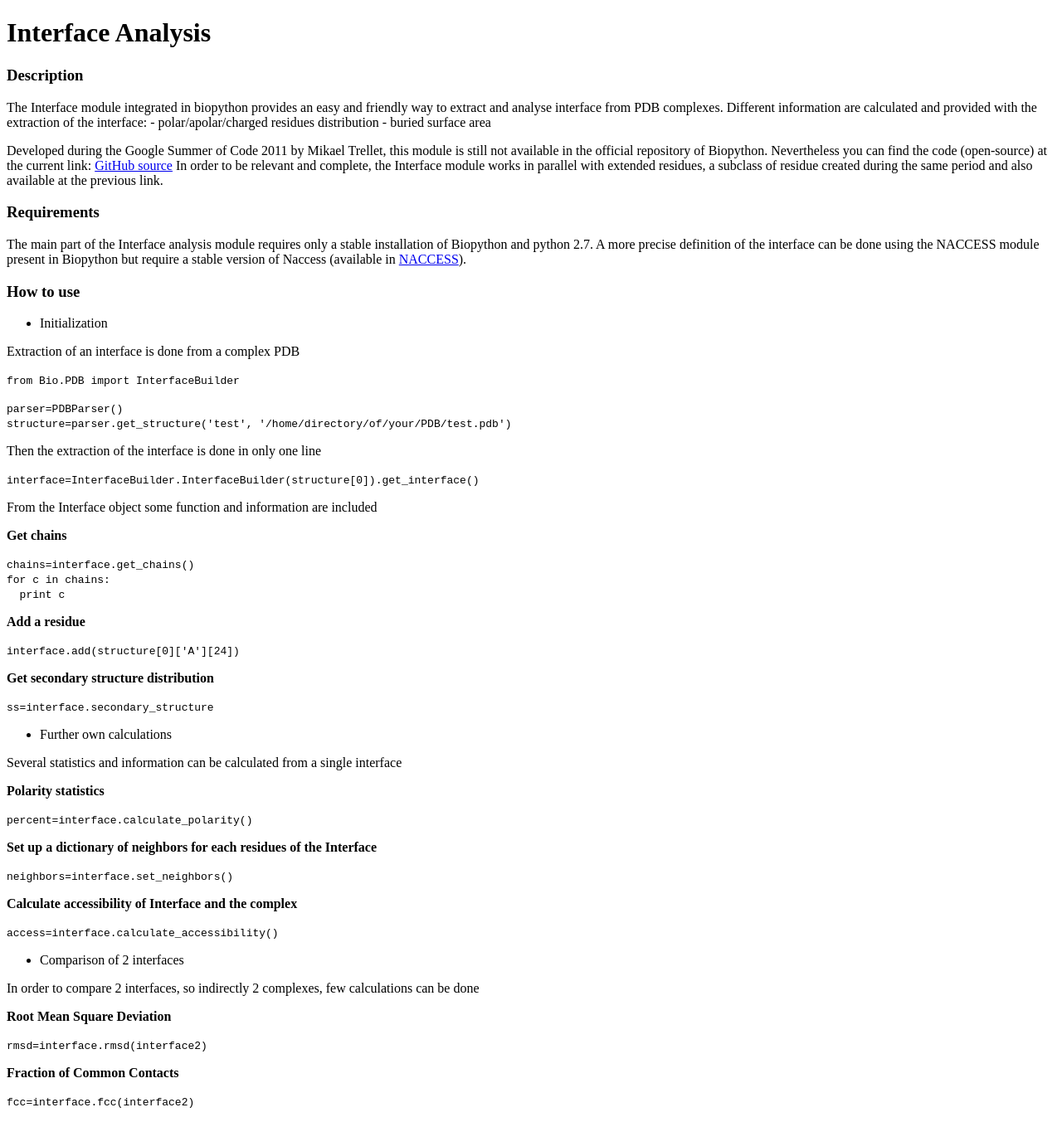
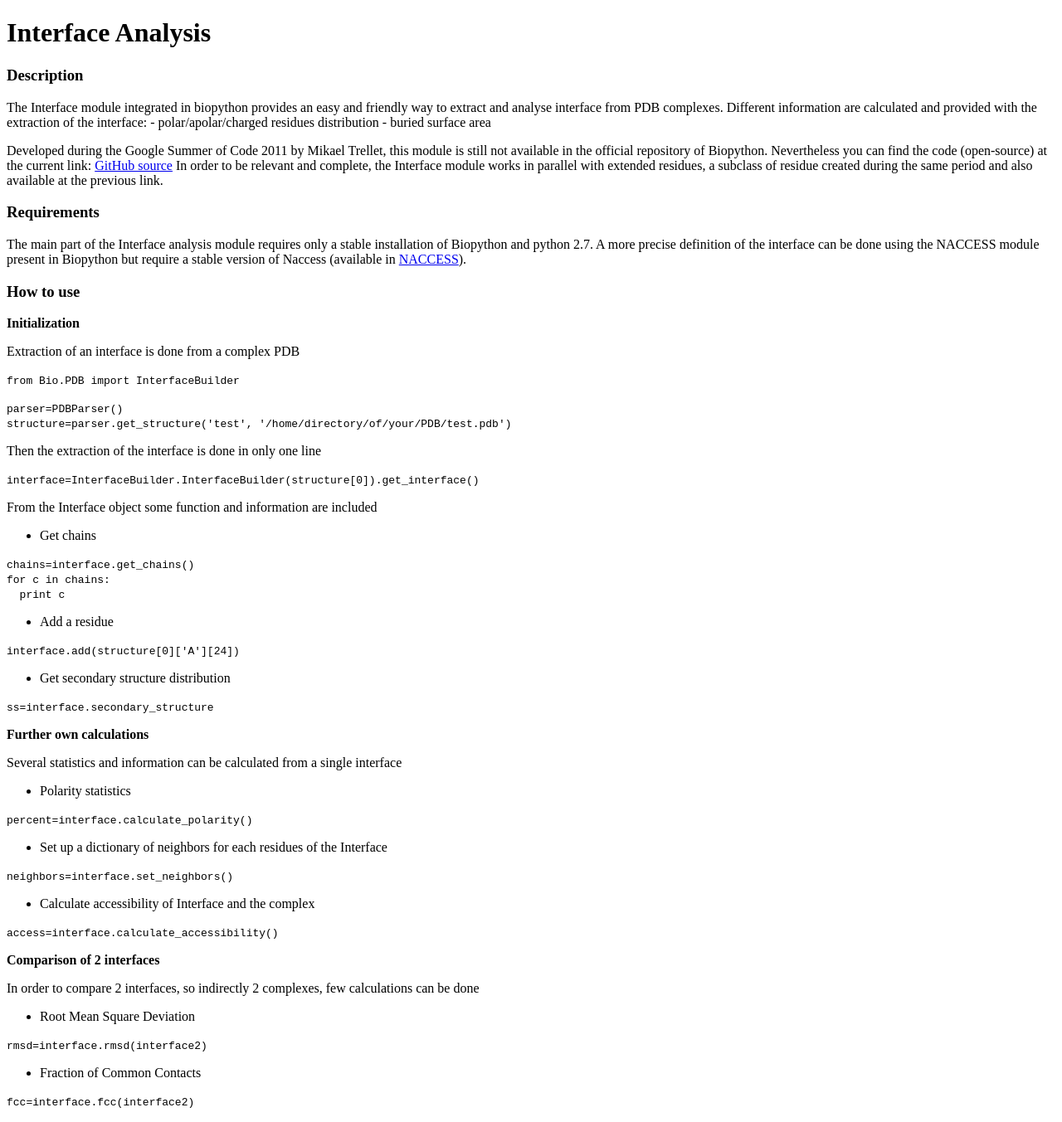
Before and after one commit to biopython/biopython.github.io, a Jekyll site: the page built from wiki/Interface_Analysis.md, in a window 1280 px wide. Shown: the whole page at 83% size. Built offline with Jekyll 4.4.1, drawn with Linux system fonts in a browser that asks for light colours.

Commit message:
/* How to use */

```diff
--- a/wiki/Interface_Analysis.md
+++ b/wiki/Interface_Analysis.md
@@ -31,7 +31,7 @@ but require a stable version of Naccess (available in
 
 ### How to use
 
--   Initialization
+**Initialization**
 
 Extraction of an interface is done from a complex PDB
 
@@ -46,46 +46,46 @@ Then the extraction of the interface is done in only one line
 
 From the Interface object some function and information are included
 
-**Get chains**
+-   Get chains
 
 `chains=interface.get_chains()`
 `for c in chains:`
 `  print c`
 
-**Add a residue**
+-   Add a residue
 
 `interface.add(structure[0]['A'][24])`
 
-**Get secondary structure distribution**
+-   Get secondary structure distribution
 
 `ss=interface.secondary_structure`
 
--   Further own calculations
+**Further own calculations**
 
 Several statistics and information can be calculated from a single
 interface
 
-**Polarity statistics**
+-   Polarity statistics
 
 `percent=interface.calculate_polarity()`
 
-**Set up a dictionary of neighbors for each residues of the Interface**
+-   Set up a dictionary of neighbors for each residues of the Interface
 
 `neighbors=interface.set_neighbors()`
 
-**Calculate accessibility of Interface and the complex**
+-   Calculate accessibility of Interface and the complex
 
 `access=interface.calculate_accessibility()`
 
--   Comparison of 2 interfaces
+**Comparison of 2 interfaces**
 
 In order to compare 2 interfaces, so indirectly 2 complexes, few
 calculations can be done
 
-**Root Mean Square Deviation**
+-   Root Mean Square Deviation
 
 `rmsd=interface.rmsd(interface2)`
 
-**Fraction of Common Contacts**
+-   Fraction of Common Contacts
 
 `fcc=interface.fcc(interface2)`
```
Also changed, not shown: 1 other file.
